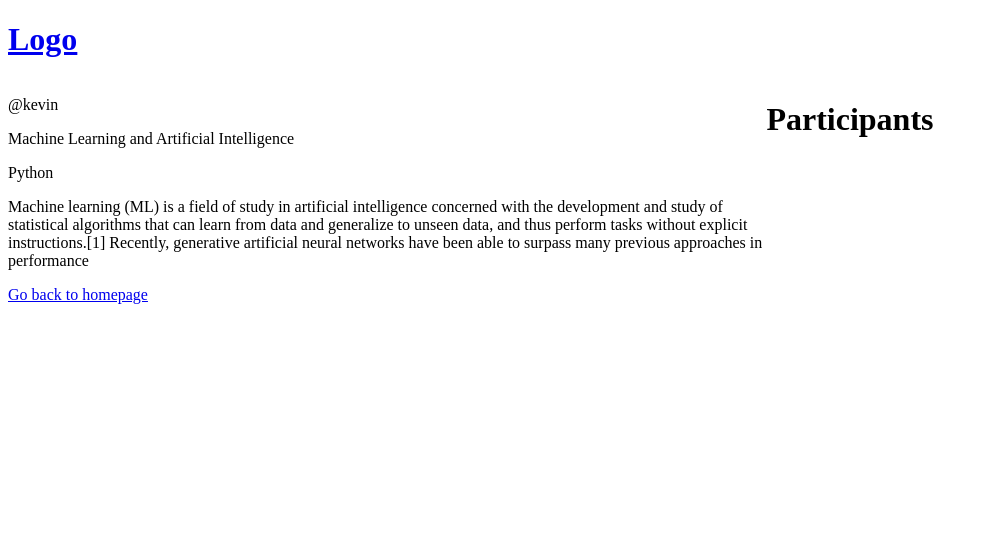
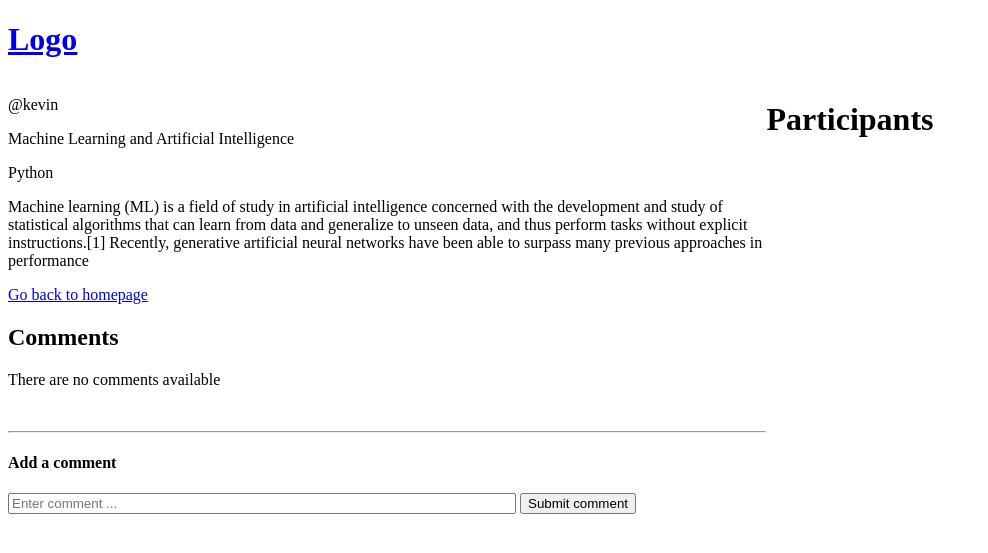
Before and after one commit to ramogi4960/StudyBud, a Django app: page /view_room/1 in a window 1280 px wide. Shown: the top 553 px of the page, without its empty margins (0-988 px from the left). Run offline with Django 5.2, Linux system fonts and the light colour scheme; a user stored in the database is signed in; data comes from the database, SQL or seed files in the repository; both versions use the stored data as it was after the commit.

Commit message:
added comments functionality and dynamic user entry for room creation

```diff
--- a/Chatrooms/room/forms.py
+++ b/Chatrooms/room/forms.py
@@ -12,7 +12,7 @@ class FormRoom(ModelForm):
     class Meta:
         model = Room
         fields = "__all__"
-        # exclude = ["creator", "participants"]
+        exclude = ["creator", "participants"]
 
 
 class FormComment(ModelForm):
--- a/Chatrooms/room/templates/activity_feed.html
+++ b/Chatrooms/room/templates/activity_feed.html
@@ -7,7 +7,7 @@
     {% for comment in comments %}
     <li>
         <div>
-            <p>@{{ comment.author }}</p>
+            <p>@{{ comment.author }} {{ comment.updated|timesince }} ago</p>
             <p>{{ comment.room }}</p>
             <p>{{ comment.content }}</p>
         </div>
--- a/Chatrooms/room/templates/view_room.html
+++ b/Chatrooms/room/templates/view_room.html
@@ -17,10 +17,32 @@
         <p>{{ room.details }}</p>
         <a href="{% url 'homepage' %}">Go back to homepage</a>
 
+        <h2>Comments</h2>
+        {% if not comments %}
+        <div><p>There are no comments available</p></div>
+        {% else %}
+        {% for comment in comments %}
+        <div>
+            <p>@{{ comment.author }} {{ comment.updated|timesince }} ago</p>
+            <p>{{ comment.content }}</p>
+        </div>
+        {% endfor %}
+        {% endif %}
+        <br><hr>
+
+        <h4>Add a comment</h4>
+        <form method="POST">
+            {% csrf_token %}
+            <input type="text" name="comment" placeholder="Enter comment ..." style="width:500px;">
+            <input type="submit" value="Submit comment">
+        </form>
 
     </div>
     <div>
         <h1>Participants</h1>
+        {% for person in participants %}
+        <p>{{ person.username }}</p>
+        {% endfor %}
     </div>
 </div>
 
--- a/Chatrooms/room/views.py
+++ b/Chatrooms/room/views.py
@@ -84,9 +84,9 @@ def create_room(request):
     if request.method == "POST":
         form = FormRoom(request.POST)
         if form.is_valid():
-            # form.save(commit=False)
-            # form.creator = User(id=request.user.id)
-            form.save()
+            room = form.save(commit=False)
+            room.creator = request.user
+            room.save()
             return redirect("homepage")
     context = {
         "form": FormRoom(),
@@ -96,8 +96,19 @@ def create_room(request):
 
 @login_required(login_url="user_login")
 def view_room(request, pk):
+    if request.method == "POST":
+        comment = Comment.objects.create(
+            author=request.user,
+            content=request.POST.get("comment"),
+            room=Room.objects.get(id=pk),
+        )
+        comment.save()
+        Room.objects.get(id=pk).participants.add(request.user)
+        return redirect("view_room", pk=Room.objects.get(id=pk).id)
     context = {
         "room": Room.objects.get(id=pk),
+        "comments": Room.objects.get(id=pk).comment_set.all().order_by("-updated"),
+        "participants": Room.objects.get(id=pk).participants.all(),
     }
     return render(request, "view_room.html", context)
 
```
Also changed, not shown: Chatrooms/db.sqlite3.
